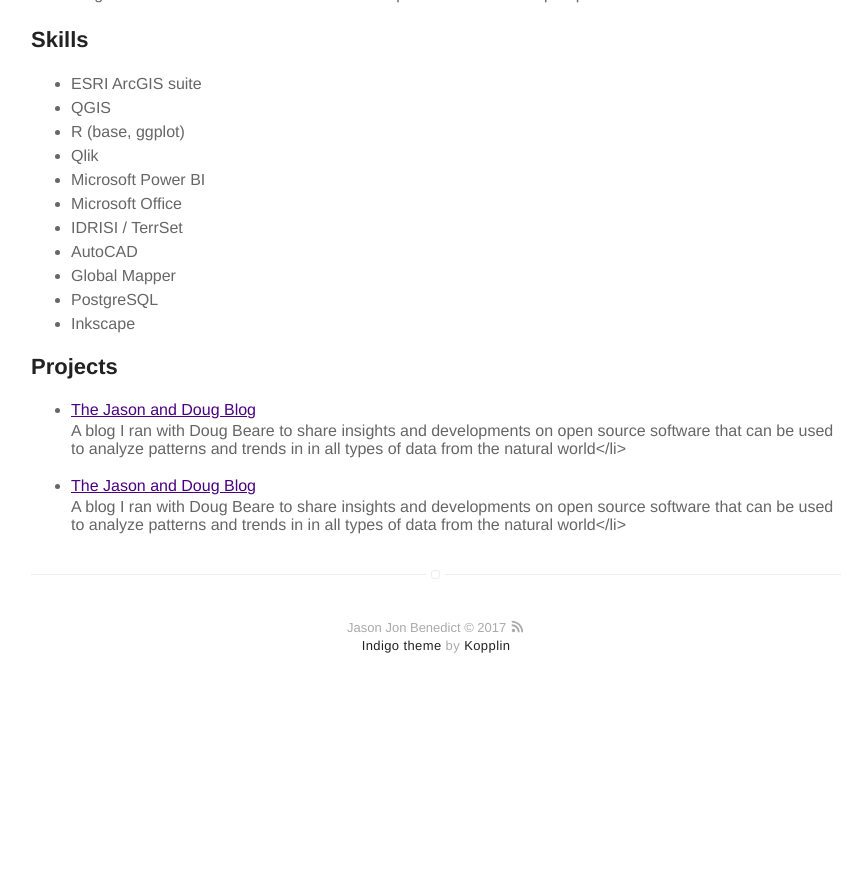
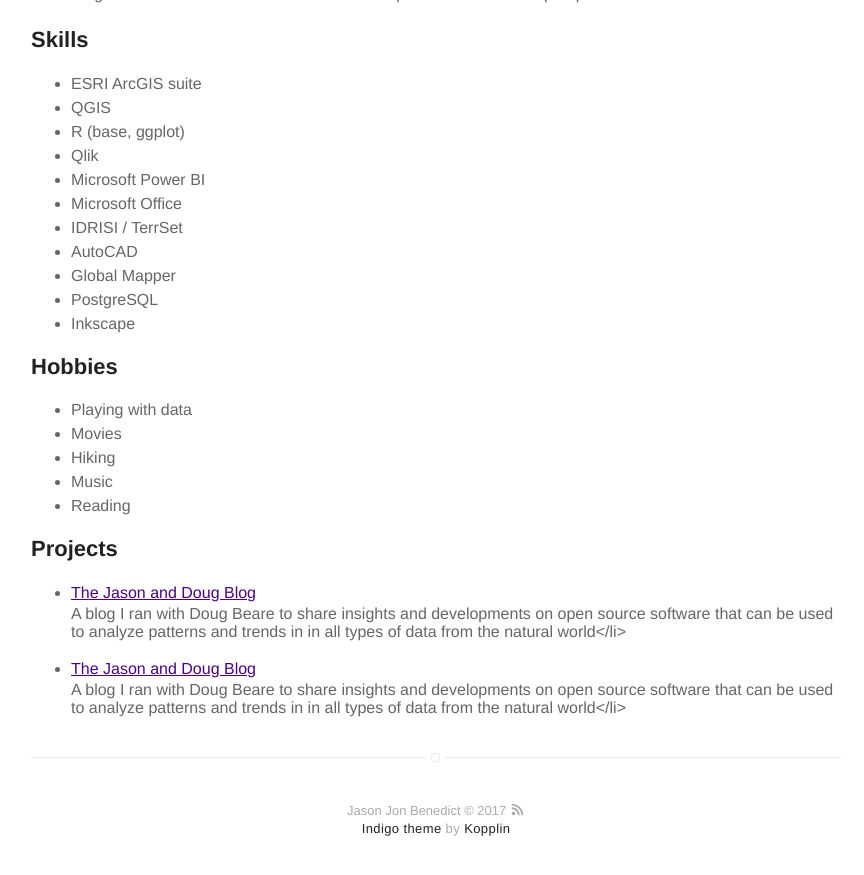
Before and after one commit to jasonjb82/jasonjb82.github.io, a Jekyll site: the page built from about.md, in a window 1280 px wide and 900 px high, scrolled down 1169 px. Shown: the top 875 px of the window, without its empty margins (204-1068 px from the left). Built offline with Jekyll 4.4.1, drawn with Linux system fonts in a browser that asks for light colours; before the commit the page ends 1886 px from its top, so only the background shows below that.

Commit message:
Create about.md

```diff
--- a/about.md
+++ b/about.md
@@ -48,6 +48,17 @@
 
 </ul>
 
+<h2>Hobbies</h2>
+
+<ul class="skill-list">
+	<li>Playing with data</li>
+	<li>Movies</li>
+	<li>Hiking</li>
+	<li>Music</li>
+	<li>Reading</li>
+</ul>
+
+
 <h2>Projects</h2>
 
 <ul>
```
